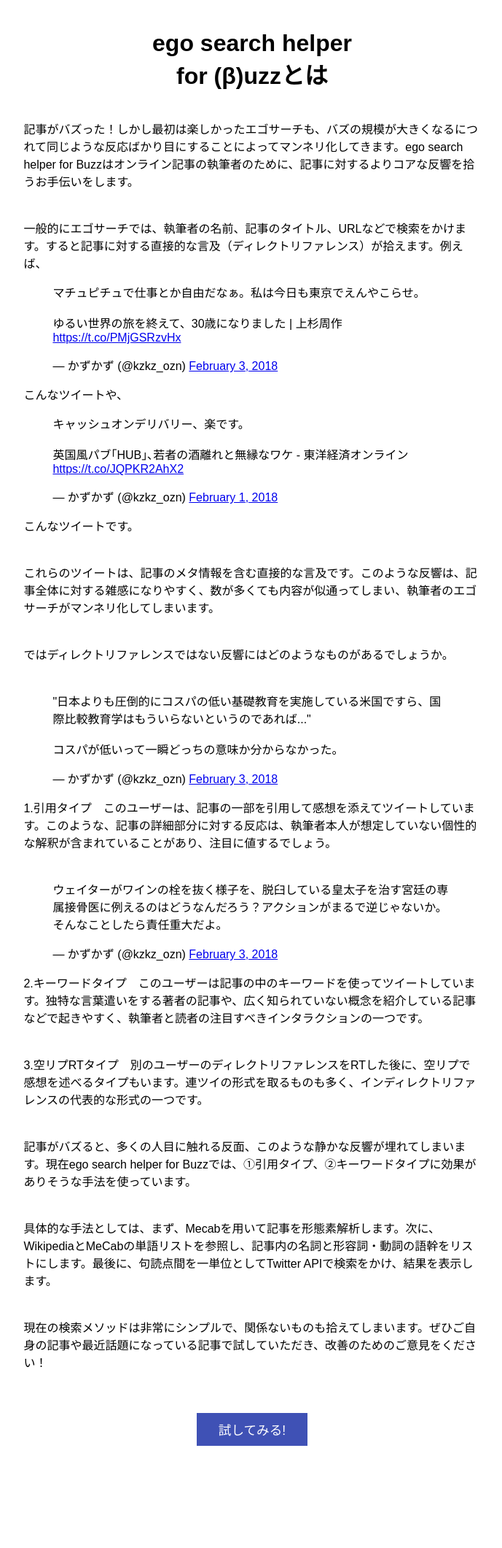
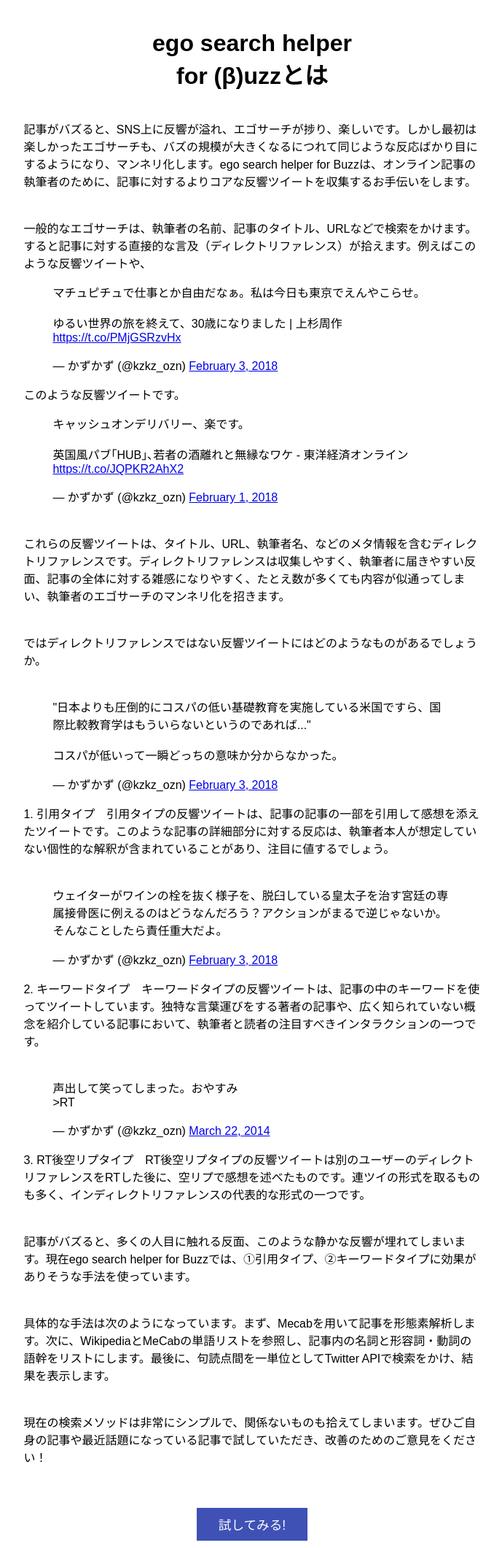
Before and after one commit to kazux2/esh4buzz, a Flask app: page /detail in a window 1280 px wide. Shown: the whole page at 73% size, without its empty margins (294-983 px from the left). Before the commit the page ends 1981 px from the top, so only its background shows below. Run offline with Flask 2, Linux system fonts and the light colour scheme; parts of the project's set-up code (start-up, migrations or seed data) failed here and were passed over; some libraries are stand-ins or nearby versions.

Commit message:
Changed sentences on top and detail page

```diff
--- a/templates/detail.html
+++ b/templates/detail.html
@@ -14,10 +14,10 @@
 
 
     <div class="text-box">
-        <p>記事がバズった！しかし最初は楽しかったエゴサーチも、バズの規模が大きくなるにつれて同じような反応ばかり目にすることによってマンネリ化してきます。ego search helper for Buzzはオンライン記事の執筆者のために、記事に対するよりコアな反響を拾うお手伝いをします。</p>
+        <p>記事がバズると、SNS上に反響が溢れ、エゴサーチが捗り、楽しいです。しかし最初は楽しかったエゴサーチも、バズの規模が大きくなるにつれて同じような反応ばかり目にするようになり、マンネリ化します。ego search helper for Buzzは、オンライン記事の執筆者のために、記事に対するよりコアな反響ツイートを収集するお手伝いをします。</p>
     </div>
     <div class="text-box">
-        <p>一般的にエゴサーチでは、執筆者の名前、記事のタイトル、URLなどで検索をかけます。すると記事に対する直接的な言及（ディレクトリファレンス）が拾えます。例えば、</p>
+        <p>一般的なエゴサーチは、執筆者の名前、記事のタイトル、URLなどで検索をかけます。すると記事に対する直接的な言及（ディレクトリファレンス）が拾えます。例えばこのような反響ツイートや、</p>
     </div>
     <!--<div class="tweet-image">-->
         <!--<p><img src="{{url_for('static', filename='tweet1.png')}}"></p>-->
@@ -25,39 +25,42 @@
         <blockquote class="twitter-tweet" data-lang="en"><p lang="ja" dir="ltr">マチュピチュで仕事とか自由だなぁ。私は今日も東京でえんやこらせ。<br><br>ゆるい世界の旅を終えて、30歳になりました | 上杉周作 <a href="https://t.co/PMjGSRzvHx">https://t.co/PMjGSRzvHx</a></p>&mdash; かずかず (@kzkz_ozn) <a href="https://twitter.com/kzkz_ozn/status/959712790171627520?ref_src=twsrc%5Etfw">February 3, 2018</a></blockquote>
         <script async src="https://platform.twitter.com/widgets.js" charset="utf-8"></script>
 
-    <p>こんなツイートや、</p>
+    <p>このような反響ツイートです。</p>
     <blockquote class="twitter-tweet" data-lang="en"><p lang="ja" dir="ltr">キャッシュオンデリバリー、楽です。<br><br>英国風パブ｢HUB｣､若者の酒離れと無縁なワケ - 東洋経済オンライン <a href="https://t.co/JQPKR2AhX2">https://t.co/JQPKR2AhX2</a></p>&mdash; かずかず (@kzkz_ozn) <a href="https://twitter.com/kzkz_ozn/status/958916287232598016?ref_src=twsrc%5Etfw">February 1, 2018</a></blockquote>
     <script async src="https://platform.twitter.com/widgets.js" charset="utf-8"></script>
 
-    <p>こんなツイートです。</p>
+
 
 
     <div class="text-box">
-        <p>これらのツイートは、記事のメタ情報を含む直接的な言及です。このような反響は、記事全体に対する雑感になりやすく、数が多くても内容が似通ってしまい、執筆者のエゴサーチがマンネリ化してしまいます。</p>
+        <p>これらの反響ツイートは、タイトル、URL、執筆者名、などのメタ情報を含むディレクトリファレンスです。ディレクトリファレンスは収集しやすく、執筆者に届きやすい反面、記事の全体に対する雑感になりやすく、たとえ数が多くても内容が似通ってしまい、執筆者のエゴサーチのマンネリ化を招きます。</p>
     </div>
     <div class="text-box">
-        <p>ではディレクトリファレンスではない反響にはどのようなものがあるでしょうか。</p>
+        <p>ではディレクトリファレンスではない反響ツイートにはどのようなものがあるでしょうか。</p>
     </div>
     <div class="text-box">
         <blockquote class="twitter-tweet" data-lang="en"><p lang="ja" dir="ltr">&quot;日本よりも圧倒的にコスパの低い基礎教育を実施している米国ですら、国際比較教育学はもういらないというのであれば...&quot;<br><br>コスパが低いって一瞬どっちの意味か分からなかった。</p>&mdash; かずかず (@kzkz_ozn) <a href="https://twitter.com/kzkz_ozn/status/959715277330989057?ref_src=twsrc%5Etfw">February 3, 2018</a></blockquote>
         <script async src="https://platform.twitter.com/widgets.js" charset="utf-8"></script>
 
-        <p>1.引用タイプ　このユーザーは、記事の一部を引用して感想を添えてツイートしています。このような、記事の詳細部分に対する反応は、執筆者本人が想定していない個性的な解釈が含まれていることがあり、注目に値するでしょう。</p>
+        <p>1. 引用タイプ　引用タイプの反響ツイートは、記事の記事の一部を引用して感想を添えたツイートです。このような記事の詳細部分に対する反応は、執筆者本人が想定していない個性的な解釈が含まれていることがあり、注目に値するでしょう。</p>
     </div>
     <div class="text-box">
         <blockquote class="twitter-tweet" data-lang="en"><p lang="ja" dir="ltr">ウェイターがワインの栓を抜く様子を、脱臼している皇太子を治す宮廷の専属接骨医に例えるのはどうなんだろう？アクションがまるで逆じゃないか。そんなことしたら責任重大だよ。</p>&mdash; かずかず (@kzkz_ozn) <a href="https://twitter.com/kzkz_ozn/status/959719203711336449?ref_src=twsrc%5Etfw">February 3, 2018</a></blockquote>
         <script async src="https://platform.twitter.com/widgets.js" charset="utf-8"></script>
 
-        <p>2.キーワードタイプ　このユーザーは記事の中のキーワードを使ってツイートしています。独特な言葉遣いをする著者の記事や、広く知られていない概念を紹介している記事などで起きやすく、執筆者と読者の注目すべきインタラクションの一つです。</p>
+        <p>2. キーワードタイプ　キーワードタイプの反響ツイートは、記事の中のキーワードを使ってツイートしています。独特な言葉運びをする著者の記事や、広く知られていない概念を紹介している記事において、執筆者と読者の注目すべきインタラクションの一つです。</p>
     </div>
     <div class="text-box">
-        <p>3.空リプRTタイプ　別のユーザーのディレクトリファレンスをRTした後に、空リプで感想を述べるタイプもいます。連ツイの形式を取るものも多く、インディレクトリファレンスの代表的な形式の一つです。</p>
+        <blockquote class="twitter-tweet" data-lang="en"><p lang="ja" dir="ltr">声出して笑ってしまった。おやすみ<br>&gt;RT</p>&mdash; かずかず (@kzkz_ozn) <a href="https://twitter.com/kzkz_ozn/status/447364582210678784?ref_src=twsrc%5Etfw">March 22, 2014</a></blockquote>
+        <script async src="https://platform.twitter.com/widgets.js" charset="utf-8"></script>
+
+        <p>3. RT後空リプタイプ　RT後空リプタイプの反響ツイートは別のユーザーのディレクトリファレンスをRTした後に、空リプで感想を述べたものです。連ツイの形式を取るものも多く、インディレクトリファレンスの代表的な形式の一つです。</p>
     </div>
     <div class="text-box">
         <p>記事がバズると、多くの人目に触れる反面、このような静かな反響が埋れてしまいます。現在ego search helper for Buzzでは、①引用タイプ、②キーワードタイプに効果がありそうな手法を使っています。</p>
     </div>
     <div class="text-box">
-        <p>具体的な手法としては、まず、Mecabを用いて記事を形態素解析します。次に、WikipediaとMeCabの単語リストを参照し、記事内の名詞と形容詞・動詞の語幹をリストにします。最後に、句読点間を一単位としてTwitter APIで検索をかけ、結果を表示します。</p>
+        <p>具体的な手法は次のようになっています。まず、Mecabを用いて記事を形態素解析します。次に、WikipediaとMeCabの単語リストを参照し、記事内の名詞と形容詞・動詞の語幹をリストにします。最後に、句読点間を一単位としてTwitter APIで検索をかけ、結果を表示します。</p>
     </div>
     <div class="text-box">
         <p>現在の検索メソッドは非常にシンプルで、関係ないものも拾えてしまいます。ぜひご自身の記事や最近話題になっている記事で試していただき、改善のためのご意見をください！</p>
```
Also changed, not shown: templates/top.html (+6 -7 lines).
